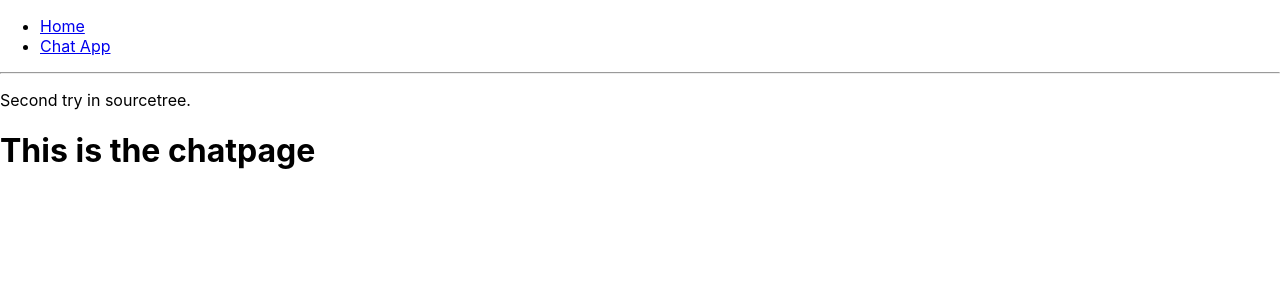
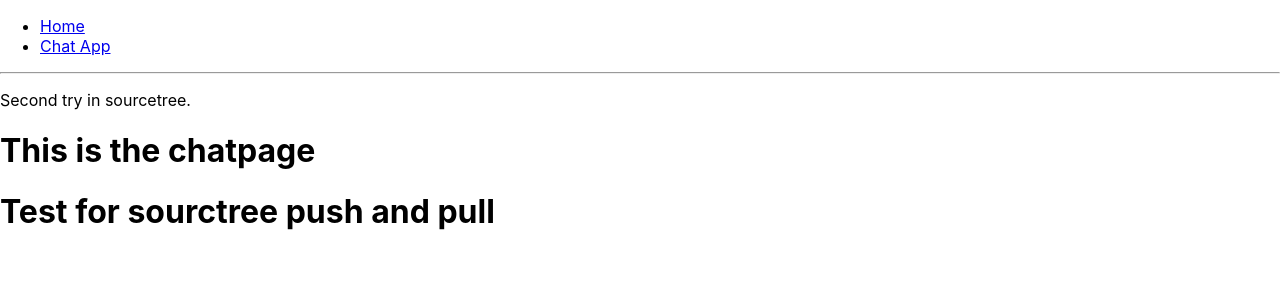
Before and after one commit to greglobrigo/Slack, a React (Create React App) app: page /chat in a window 1280 px wide. Shown: the top 300 px of the page. Built offline with nearby package versions, Linux system fonts and the light colour scheme.

Commit message:
Test push and pull sourcetree

```diff
--- a/src/components/Chat/index.js
+++ b/src/components/Chat/index.js
@@ -5,6 +5,7 @@ const Chat = () => {
     <div>
       <p>Second try in sourcetree.</p>
       <h1>This is the chatpage</h1>
+      <h1>Test for sourctree push and pull</h1>
     </div>
   );
 };
```
